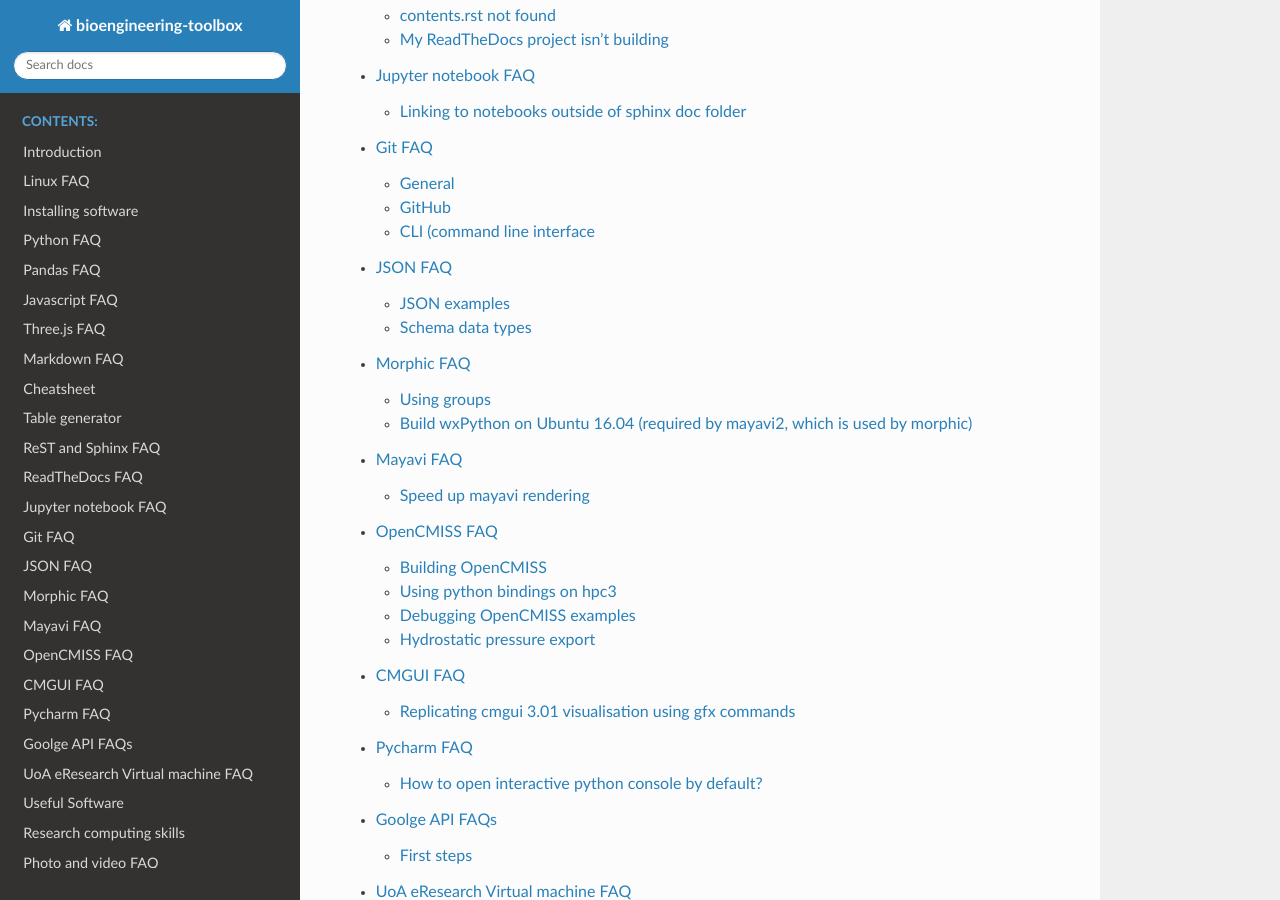
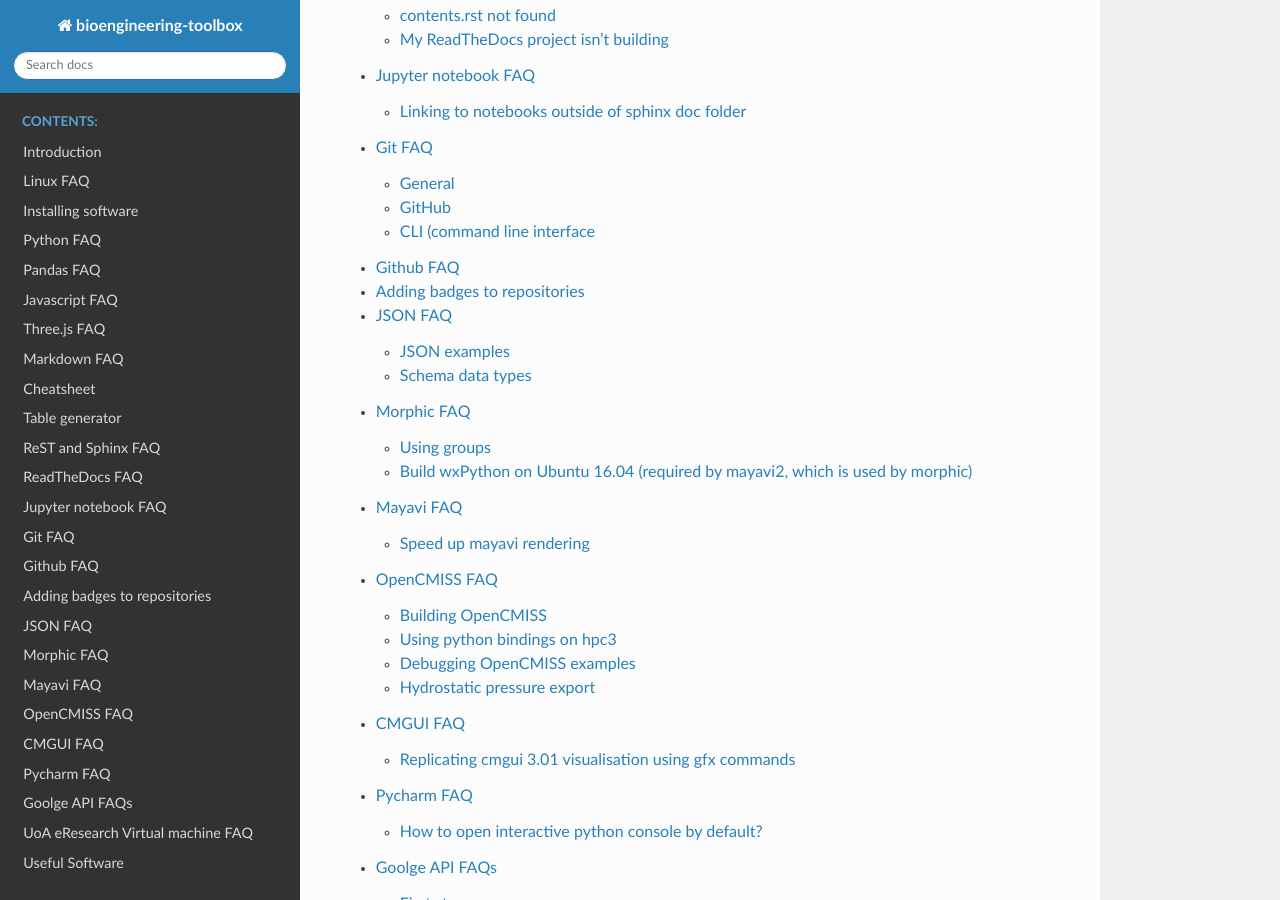
Before and after one commit to PrasadBabarendaGamage/bioengineering-toolbox, a Sphinx documentation site: the page built from docs/source/index.rst, in a window 1280 px wide and 900 px high, scrolled down 2017 px. Built offline with Sphinx 7.4.7 and the Read the Docs theme 2.0.0, drawn with Linux system fonts in a browser that asks for light colours.

Commit message:
Adding github_faq

```diff
--- /dev/null
+++ b/docs/source/github_faq.md
@@ -0,0 +1,3 @@
+# Github FAQ
+
+# [Adding badges to repositories](https://github.com/Naereen/badges)
--- a/docs/source/index.rst
+++ b/docs/source/index.rst
@@ -22,6 +22,7 @@
    readthedocs_faq
    jupyter_notebook_faq
    git_faq
+   github_faq
    json_faq
    morphic_faq
    mayavi_faq
```
